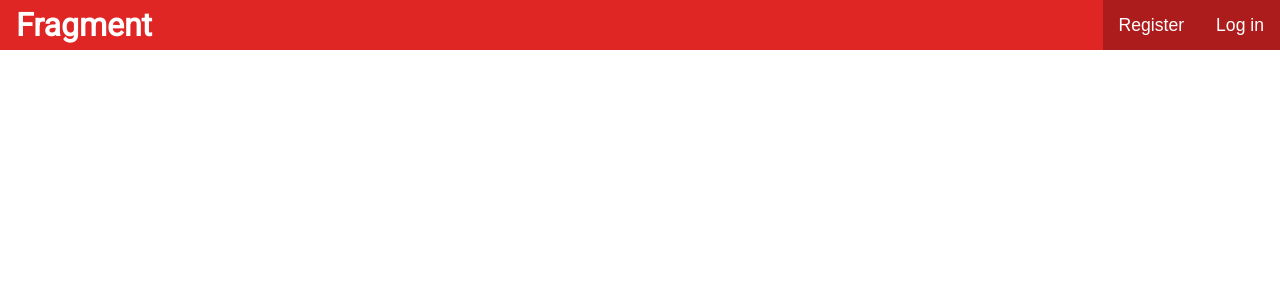
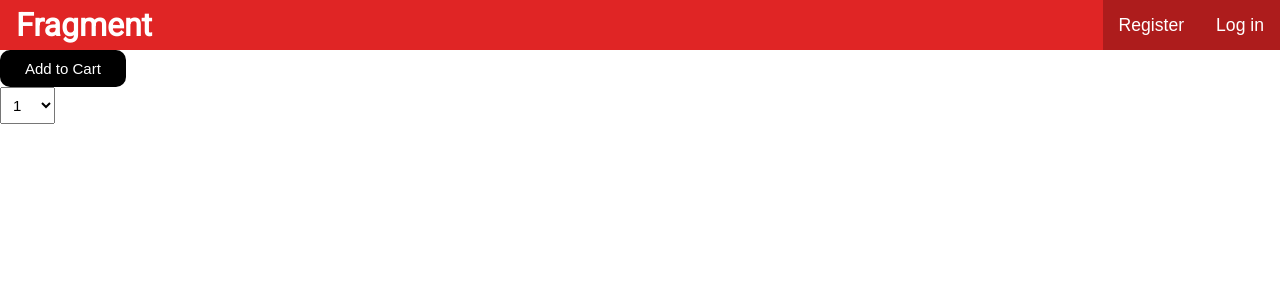
Before and after one commit to Michaeldremy/MERN-E-Commerce-Site, a React (Create React App) app in the folder client/: page /test in a window 1280 px wide. Shown: the top 300 px of the page. Built offline with nearby package versions, Linux system fonts and the light colour scheme; no server answers.

Commit message:
Added reusable button component for add to cart and reusable color selector

```diff
--- a/client/src/App.js
+++ b/client/src/App.js
@@ -5,7 +5,7 @@ import "./App.css";
 
 // Screens/Pages
 import Home from "./components/pages/Home";
-import Login from "./components/auth/Login";
+import Login from './components/auth/Login';
 import Register from "./components/auth/Register";
 import ShirtHome from './components/pages/ShirtHome';
 import ViewOneProduct from './components/pages/ViewOneProduct';
@@ -66,8 +66,8 @@ function App() {
             <Route path="/shirts" component={ShirtHome} />
             <Route path="/products/product/:id" render={props => <ViewOneProduct {...props} />}/>
             <div className="container">
-              {/* <Route path="/login" component={Login} />
-              <Route path="/register" component={Register} /> */}
+              <Route path="/login" component={Login} />
+              <Route path="/register" component={Register} />
             </div>
           </Switch>
         </UserContext.Provider>
--- /dev/null
+++ b/client/src/components/misc/AddToCartButton.js
@@ -0,0 +1,18 @@
+import React from 'react'
+
+export default function AddToCartButton({ title, onClick}) {
+
+  return (
+    <div>
+      <button style={addToCartStyle} onClick={onClick}>{title}</button>
+    </div>
+  )
+}
+
+const addToCartStyle = {
+  color: 'white',
+  fontSize: '15px',
+  backgroundColor: 'black',
+  padding: '10px 25px',
+  borderRadius: '10px'
+}
--- /dev/null
+++ b/client/src/components/misc/ColorSelectorButton.js
@@ -0,0 +1,23 @@
+import React from 'react'
+
+export default function ColorSelectorButton({scopeColor, title}) {
+
+  const styles = {
+    color: scopeColor,
+    display: 'flex',
+    margin: '10px 0px',
+    padding: '5px 10px',
+    fontWeight: 'bold',
+    borderRadius: '5px',
+    backgroundColor: 'black',
+    border: '2px solid dodgerblue',
+    textTransform: 'uppercase',
+    opacity: '.9'
+  }
+
+  return (
+    <div>
+      <button style={styles}>{title}</button>
+    </div>
+  )
+}
--- /dev/null
+++ b/client/src/components/misc/QuantityDropdownButton.js
@@ -0,0 +1,25 @@
+import React from 'react'
+
+export default function QuantityDropdownButton() {
+  return (
+    <div>
+      <select style={style}>
+        <option value="1">1</option>
+        <option value="2">2</option>
+        <option value="3">3</option>
+        <option value="4">4</option>
+        <option value="5">5</option>
+        <option value="6">6</option>
+        <option value="7">7</option>
+        <option value="8">8</option>
+        <option value="9">9</option>
+        <option value="10">10</option>
+      </select>
+    </div>
+  )
+}
+
+const style = {
+  padding: '8px',
+  fontSize: '15px'
+}
--- a/client/src/components/pages/TEST.js
+++ b/client/src/components/pages/TEST.js
@@ -1,5 +1,7 @@
 import Axios from 'axios'
 import React, { useState, useEffect } from 'react'
+import AddToCartButton from '../misc/AddToCartButton'
+import QuantityDropdownButton from '../misc/QuantityDropdownButton'
 import ProductDisplay from '../products/ProductDisplay'
 import ViewOneProduct from './ViewOneProduct'
 
@@ -7,6 +9,8 @@ export default function TEST() {
 
   return (
     <div>
+      <AddToCartButton title="Add to Cart"/>
+      <QuantityDropdownButton />
       {/* <ViewOneProduct /> */}
       {/* <ProductDisplay /> */}
     </div>
--- a/client/src/components/pages/ViewOneProduct.js
+++ b/client/src/components/pages/ViewOneProduct.js
@@ -4,6 +4,9 @@ import axios from "axios";
 import "../products/styles/SingleProductPage.css";
 
 import useHidePageInformation from "../../hooks/useHidePageInformation";
+import AddToCartButton from "../misc/AddToCartButton";
+import QuantityDropdownButton from "../misc/QuantityDropdownButton";
+import ColorSelectorButton from "../misc/ColorSelectorButton";
 
 export default function ViewOneProduct(props) {
   // useHidePageInformation();
@@ -28,21 +31,33 @@ export default function ViewOneProduct(props) {
         <h3>${product.price}</h3>
         {product.colors ? (
           product.colors.map((item, i) => {
-            return <button className="colors" key={i}>{item}</button>;
+            return (
+              <ColorSelectorButton key={i} scopeColor={item} title={item} />
+            );
           })
         ) : (
           <p>No Colors Available</p>
         )}
-        <br/>
-        <br/>
-        <br/>
+        <br />
         {product.size ? (
           product.size.map((item, i) => {
-            return <button className="sizes" key={i}>{item}</button>;
+            return (
+              <button className="sizes" key={i}>
+                {item}
+              </button>
+            );
           })
         ) : (
           <p>No Sizes Available</p>
         )}
+        <div className="product-info-container">
+          <h3>Product Information</h3>
+          <h4>{product.description}</h4>
+        </div>
+        <div className="amount-calulator">
+          <QuantityDropdownButton />
+          <AddToCartButton title="Add to Cart" />
+        </div>
       </div>
     </div>
   );
--- a/client/src/components/products/styles/SingleProductPage.css
+++ b/client/src/components/products/styles/SingleProductPage.css
@@ -6,6 +6,8 @@
   display: flex;
 
 }
+
+/* img */
 
 .single-product-contianer img{
   height: 550px;
@@ -20,15 +22,31 @@
 .interactive-container .sizes{
   padding: 10px;
   background-color: rgba(247, 247, 247, 0.829);
-  margin: 0 5px;
+  margin: .25rem 5px;
   color: rgb(250, 139, 12);
   border-radius: 5px;
   font-weight: bold;
   border: 1px solid black;
 }
 
-.interactive-container .colors{
-  color: dodgerblue;
-  margin: 0 5px;
-  text-transform: uppercase;
+/* product info */
+
+.product-info-container{
+  margin-top: 5rem;
 }
+
+.product-info-container h4{
+  font-weight: 200;
+  font-family: sans-serif;
+}
+
+/* quanitity and add to cart */
+
+.amount-calulator{
+  margin-top: 3rem;
+  display: flex;
+}
+
+.amount-calulator button{
+  margin: 0 20px;
+}
```
